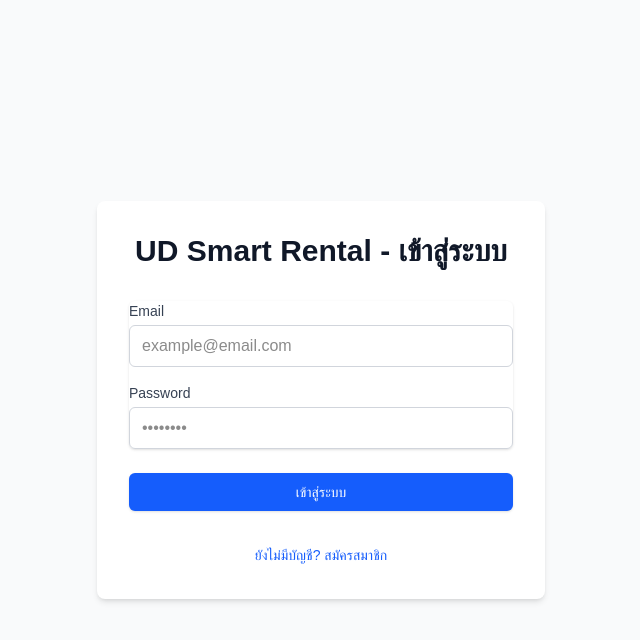
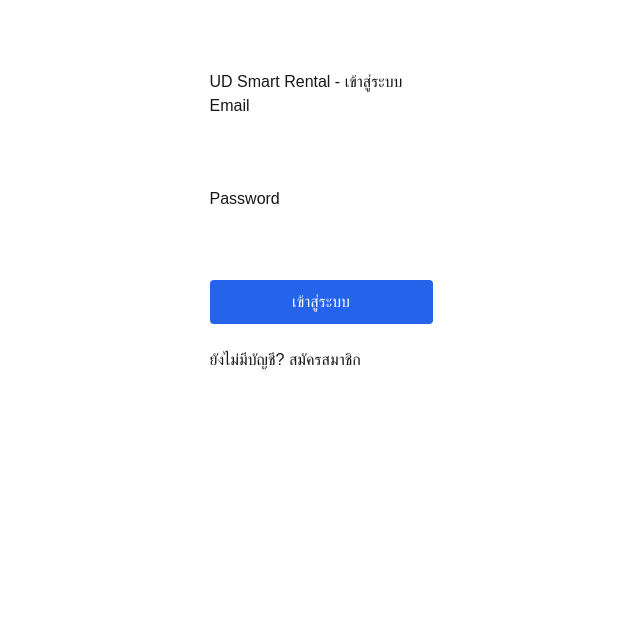
Before and after one commit to nonchayano68-maker/ud-smart-rental, a Next.js app: page /login in a window 1280 px wide. Shown: the top 640 px of the page, without its empty margins (319-959 px from the left). Built offline with nearby package versions, Linux system fonts and the light colour scheme.

Commit message:
Complete UD Smart Rental registration validation and login test

```diff
--- a/app/login/page.tsx
+++ b/app/login/page.tsx
@@ -1,111 +1,90 @@
 "use client";
 
 import { FormEvent, useState } from "react";
+import { useRouter } from "next/navigation";
 import Link from "next/link";
-import { useRouter } from "next/navigation";
 
 export default function LoginPage() {
   const router = useRouter();
   const [email, setEmail] = useState("");
   const [password, setPassword] = useState("");
   const [error, setError] = useState("");
-  const [loading, setLoading] = useState(false);
 
   async function handleSubmit(e: FormEvent) {
     e.preventDefault();
     setError("");
-    setLoading(true);
 
-    try {
-      const res = await fetch("/api/auth/login", {
-        method: "POST",
-        headers: { "Content-Type": "application/json" },
-        body: JSON.stringify({ email, password }),
-      });
-
-      const data = await res.json();
-
-      if (!res.ok) {
-        setError(data.error || "อีเมลหรือรหัสผ่านไม่ถูกต้อง");
-        setLoading(false);
+    if (!email || !password) {
+      setError("กรุณากรอกข้อมูลให้ครบถ้วน");
       return;
     }
 
+    // เช็กอีเมลและรหัสผ่านตามโจทย์ข้อ 8
+    const validEmails = ["admin@test.com", "staff@test.com", "customer@test.com"];
+
+    if (validEmails.includes(email) && password === "12345678") {
+      // เมื่อผ่านให้นำส่งไปหน้า Dashboard ทันที
       router.push("/dashboard");
-    } catch {
-      setError("ไม่สามารถเชื่อมต่อกับระบบได้");
-      setLoading(false);
+    } else {
+      setError("อีเมลหรือรหัสผ่านไม่ถูกต้อง");
     }
   }
 
   return (
-    <main className="min-h-screen flex items-center justify-center bg-gray-50 py-12 px-4 sm:px-6 lg:px-8">
-      <div className="max-w-md w-full space-y-8 bg-white p-8 rounded-lg shadow-md">
-        <div>
-          <h2 className="text-center text-3xl font-extrabold text-gray-900">
-            UD Smart Rental - เข้าสู่ระบบ
-          </h2>
-        </div>
+    <main style={{ maxWidth: "400px", margin: "50px auto", padding: "20px" }}>
+      <h1>UD Smart Rental - เข้าสู่ระบบ</h1>
 
-        <form className="mt-8 space-y-6" onSubmit={handleSubmit}>
       {error && (
-            <div className="bg-red-100 border border-red-400 text-red-700 px-4 py-3 rounded relative">
+        <div style={{ color: "red", padding: "10px", border: "1px solid red", marginBottom: "10px" }}>
           {error}
         </div>
       )}
 
-          <div className="rounded-md shadow-sm space-y-4">
+      <form onSubmit={handleSubmit}>
         <div>
-              <label className="block text-sm font-medium text-gray-700 mb-1">
-                Email
-              </label>
+          <label>Email</label>
+          <br />
           <input
-                suppressHydrationWarning
             type="email"
-                required
             value={email}
             onChange={(e) => setEmail(e.target.value)}
-                placeholder="example@email.com"
-                className="w-full px-3 py-2 border border-gray-300 rounded-md focus:outline-none focus:ring-2 focus:ring-blue-500"
+            style={{ width: "100%", padding: "8px", marginTop: "5px" }}
           />
         </div>
 
+        <br />
+
         <div>
-              <label className="block text-sm font-medium text-gray-700 mb-1">
-                Password
-              </label>
+          <label>Password</label>
+          <br />
           <input
-                suppressHydrationWarning
             type="password"
-                required
             value={password}
             onChange={(e) => setPassword(e.target.value)}
-                placeholder="••••••••"
-                className="w-full px-3 py-2 border border-gray-300 rounded-md focus:outline-none focus:ring-2 focus:ring-blue-500"
+            style={{ width: "100%", padding: "8px", marginTop: "5px" }}
           />
         </div>
-          </div>
 
-          <div>
+        <br />
+
         <button
           type="submit"
-              disabled={loading}
-              className="w-full flex justify-center py-2 px-4 border border-transparent rounded-md shadow-sm text-sm font-medium text-white bg-blue-600 hover:bg-blue-700 focus:outline-none focus:ring-2 focus:ring-offset-2 focus:ring-blue-500 disabled:opacity-50"
+          style={{
+            width: "100%",
+            padding: "10px",
+            backgroundColor: "#2563eb",
+            color: "white",
+            border: "none",
+            borderRadius: "4px",
+            cursor: "pointer",
+          }}
         >
-              {loading ? "กำลังเข้าสู่ระบบ..." : "เข้าสู่ระบบ"}
+          เข้าสู่ระบบ
         </button>
-          </div>
       </form>
 
-        <div className="text-center">
-          <Link
-            href="/register"
-            className="text-sm text-blue-600 hover:underline"
-          >
-            ยังไม่มีบัญชี? สมัครสมาชิก
-          </Link>
-        </div>
-      </div>
+      <br />
+      <Link href="/register">ยังไม่มีบัญชี? สมัครสมาชิก</Link>
     </main>
   );
 }
--- a/app/register/page.tsx
+++ b/app/register/page.tsx
@@ -2,10 +2,8 @@
 
 import { FormEvent, useState } from "react";
 import Link from "next/link";
-import { useRouter } from "next/navigation";
 
 export default function RegisterPage() {
-  const router = useRouter();
   const [name, setName] = useState("");
   const [email, setEmail] = useState("");
   const [password, setPassword] = useState("");
@@ -20,19 +18,19 @@ export default function RegisterPage() {
     setMessage("");
     setError("");
 
-    // กรณีที่ 1: ไม่กรอกข้อมูล
+    // กรณีที่ 1: เช็กฟิลด์ว่าง
     if (!name || !email || !password || !confirmPassword) {
       setError("กรุณากรอกข้อมูลให้ครบ");
       return;
     }
 
-    // กรณีที่ 2: Password น้อยกว่า 8 ตัว
+    // กรณีที่ 2: เช็กรหัสผ่านน้อยกว่า 8 ตัว
     if (password.length < 8) {
       setError("รหัสผ่านต้องมีอย่างน้อย 8 ตัวอักษร");
       return;
     }
 
-    // กรณีที่ 3: Password กับ Confirm Password ไม่ตรงกัน
+    // กรณีที่ 3: เช็กรหัสผ่านไม่ตรงกัน
     if (password !== confirmPassword) {
       setError("รหัสผ่านไม่ตรงกัน");
       return;
@@ -40,31 +38,6 @@ export default function RegisterPage() {
 
     // กรณีที่ 4: ข้อมูลถูกต้องทั้งหมด
     setMessage("ข้อมูลถูกต้อง สามารถส่งไปยัง API ได้แล้ว");
-
-    try {
-      const res = await fetch("/api/auth/register", {
-        method: "POST",
-        headers: { "Content-Type": "application/json" },
-        body: JSON.stringify({ name, email, password }),
-      });
-
-      const data = await res.json();
-
-      if (!res.ok) {
-        setError(data.error || data.message || "เกิดข้อผิดพลาดในการสมัครสมาชิก");
-        setMessage("");
-        return;
-      }
-
-      setMessage("สมัครสมาชิกสำเร็จ! กำลังนำคุณไปหน้าเข้าสู่ระบบ...");
-
-      setTimeout(() => {
-        router.push("/login");
-      }, 1500);
-    } catch {
-      // หาก API Server Error ให้คงข้อความกรณีที่ 4 ตามโจทย์ไว้เพื่อทดสอบ Validation ผ่าน
-      console.log("Validation passed, API response pending.");
-    }
   }
 
   return (
```
Lines whose indentation alone changed are shown as unchanged.
